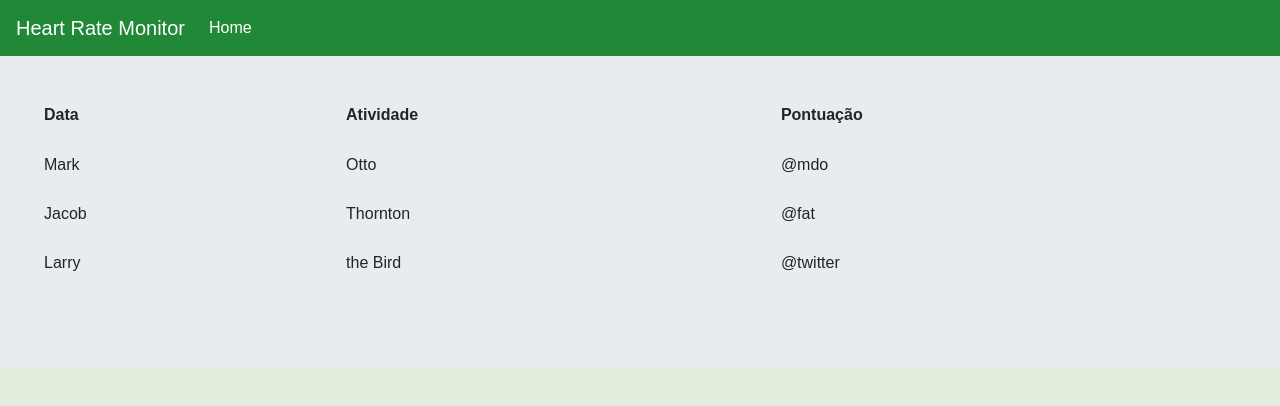
After one commit to levimmartins/HeartRateMonitor1.2, a PHP site: page /quadroPontos.php in a window 1280 px wide. The commit adds this page. Shown: the top 406 px of the page. Run offline with PHP 8.4, Linux system fonts and the light colour scheme.

Commit message:
Atualizações

```diff
--- a/navbar.php
+++ b/navbar.php
@@ -15,9 +15,9 @@
 
                 $nome = $_SESSION['nome'];
 ?>
-               <!-- <li class="nav-item">
-                  <a class="nav-link" href="#">Quadro de Pontos</a>
-                </li> -->
+                <li class="nav-item">
+                    <a class="nav-link" href="quadroPontos.php">Quadro de Pontos</a>
+                </li>
                 <li class="nav-item">
                   <a class="nav-link" href="conquistas.php">Conquistas</a>
                 </li>
--- /dev/null
+++ b/quadroPontos.php
@@ -0,0 +1,48 @@
+<?php
+    session_start();
+
+?>
+
+<!DOCTYPE html>
+<html>
+<head>
+    <meta charset="UTF-8"/>
+    <meta name="viewport" content="width=device-width, initial-scale=1, shrink-to-fit=no">
+    <title>Home</title>
+    <link rel="stylesheet" href="css/home.css"/>
+    <link rel="stylesheet" href="css/bootstrap.min.css"/>
+</head>
+
+    <body class="body_atualizado--home">
+
+    <?php include 'navbar.php'?>
+        <div class="jumbotron">
+            <table class="table">
+                <thead>
+                  <tr>
+                    <th scope="col">Data</th>
+                    <th scope="col">Atividade</th>
+                    <th scope="col">Pontuação</th>
+                  </tr>
+                </thead>
+                <tbody>
+                  <tr>
+                     <td>Mark</td>
+                    <td>Otto</td>
+                    <td>@mdo</td>
+                  </tr>
+                  <tr>
+                     <td>Jacob</td>
+                    <td>Thornton</td>
+                    <td>@fat</td>
+                  </tr>
+                  <tr>
+                     <td>Larry</td>
+                    <td>the Bird</td>
+                    <td>@twitter</td>
+                  </tr>
+                </tbody>
+          </table>
+        </div>
+    </body>
+</html>
```
